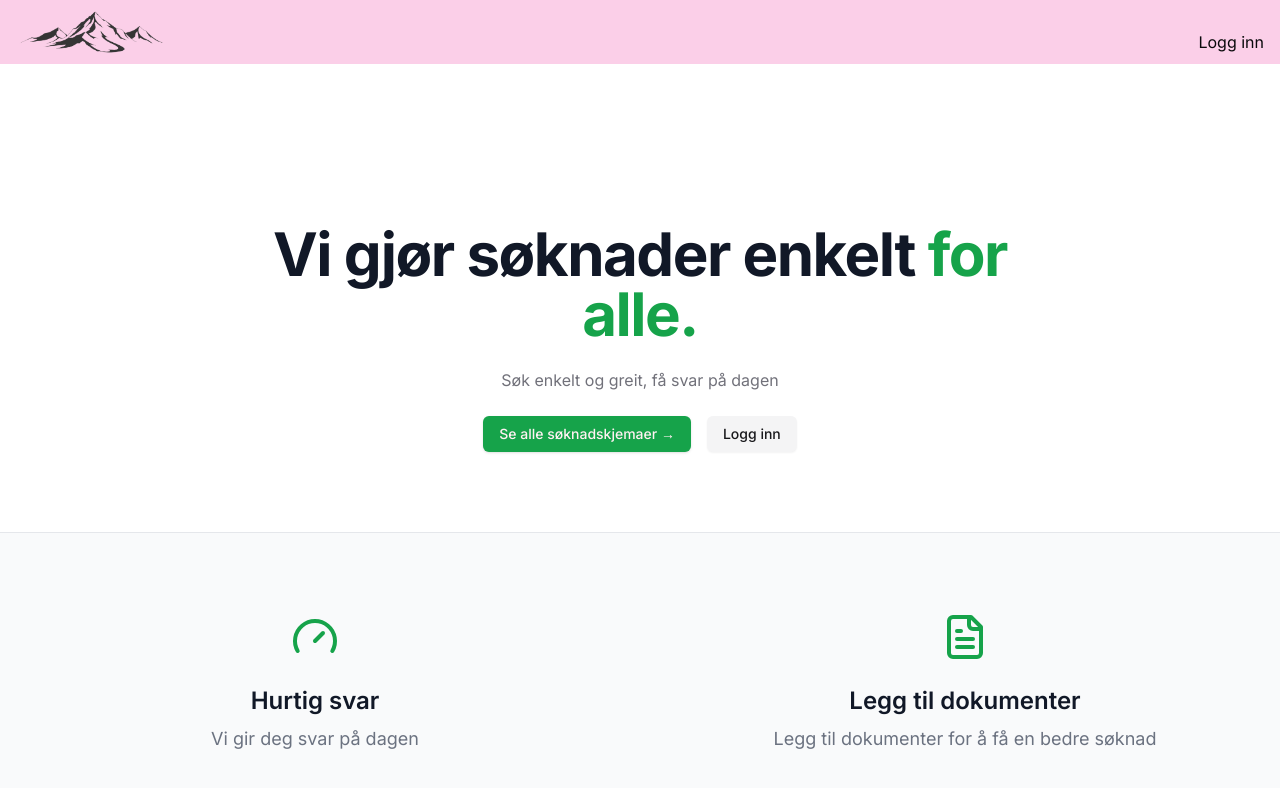
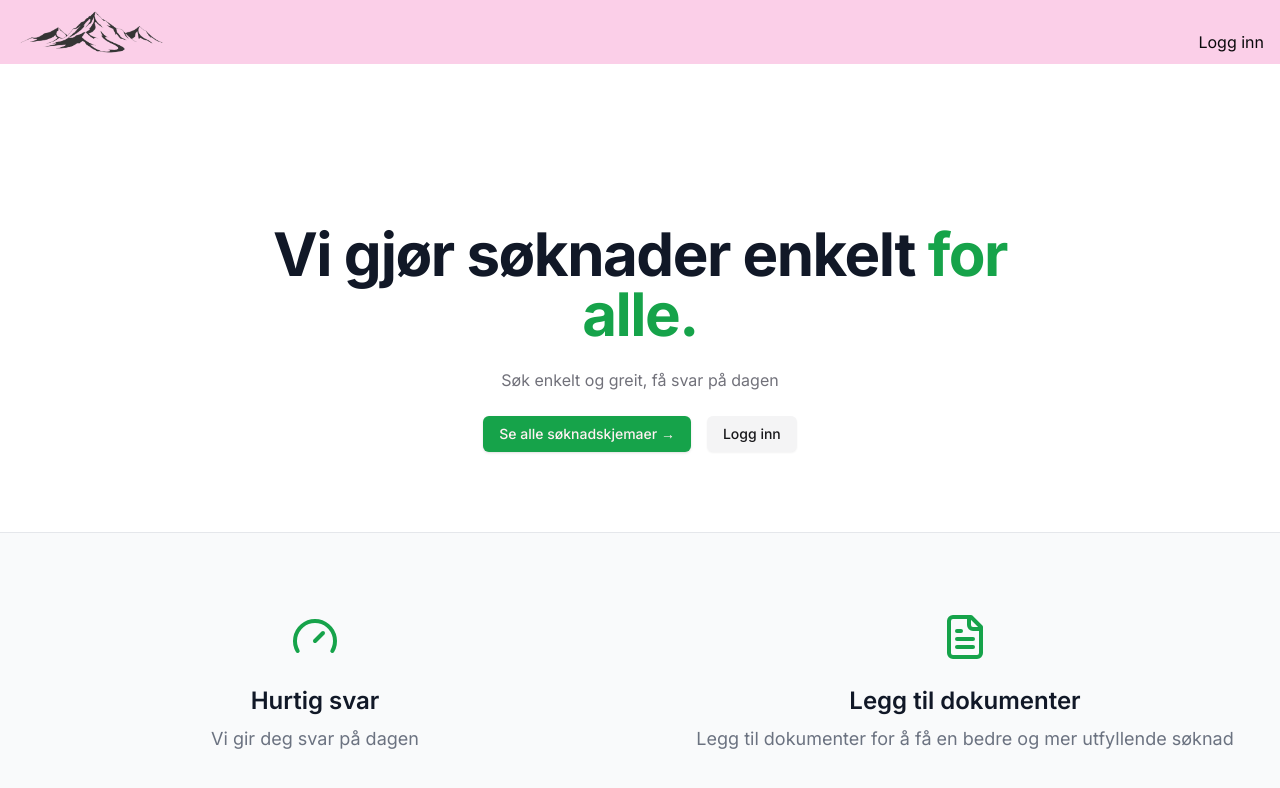
Before and after one commit to torhodhog/torgeirs_applications, a Next.js app: page / in a window 1280 px wide. Shown: the top 788 px of the page. Built offline with nearby package versions, Linux system fonts and the light colour scheme.

Commit message:
Try vercel one more time

```diff
--- a/src/app/page.tsx
+++ b/src/app/page.tsx
@@ -13,7 +13,7 @@ const perks = [
   {
     name: "Legg til dokumenter",
     Icon: FileText,
-    description: "Legg til dokumenter for å få en bedre søknad",
+    description: "Legg til dokumenter for å få en bedre og mer utfyllende søknad",
   },
 ];
 
--- a/src/app/soknad/[type]/page.tsx
+++ b/src/app/soknad/[type]/page.tsx
@@ -199,7 +199,7 @@ const SoknadSkjema = () => {
         {type === 'tillatelse' && (
           <div>
             <label htmlFor="tillatelsestype" className="block text-gray-700 font-medium">
-              Tillatelsestype:
+              Tillatelsestype :
             </label>
             <input
               type="text"
```
